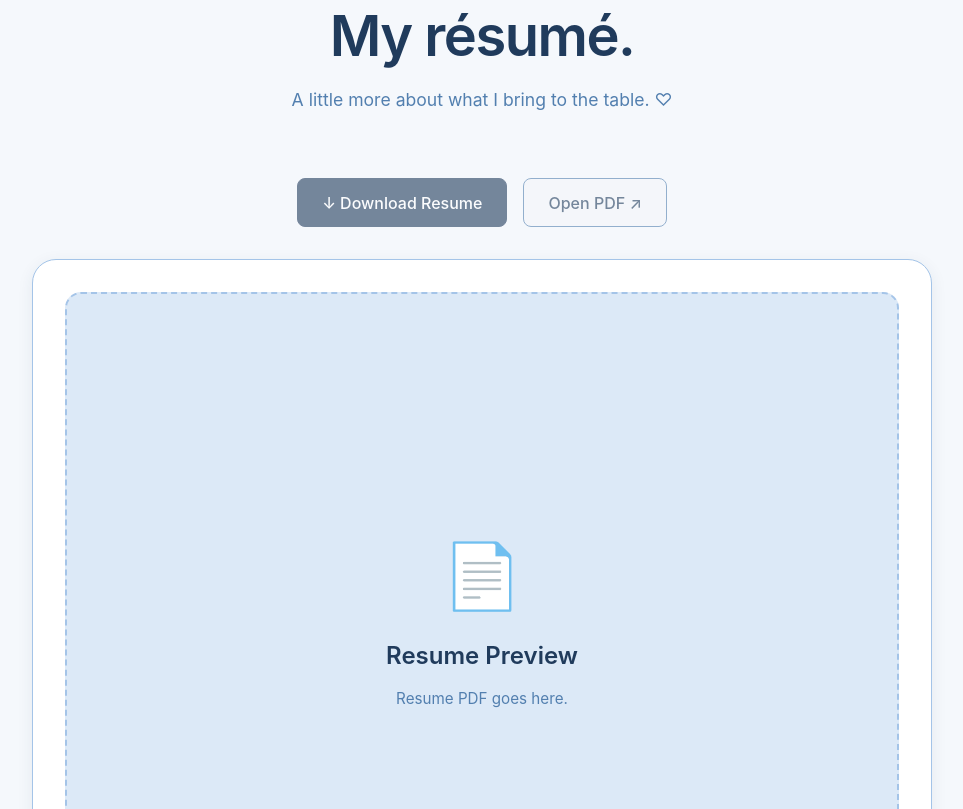
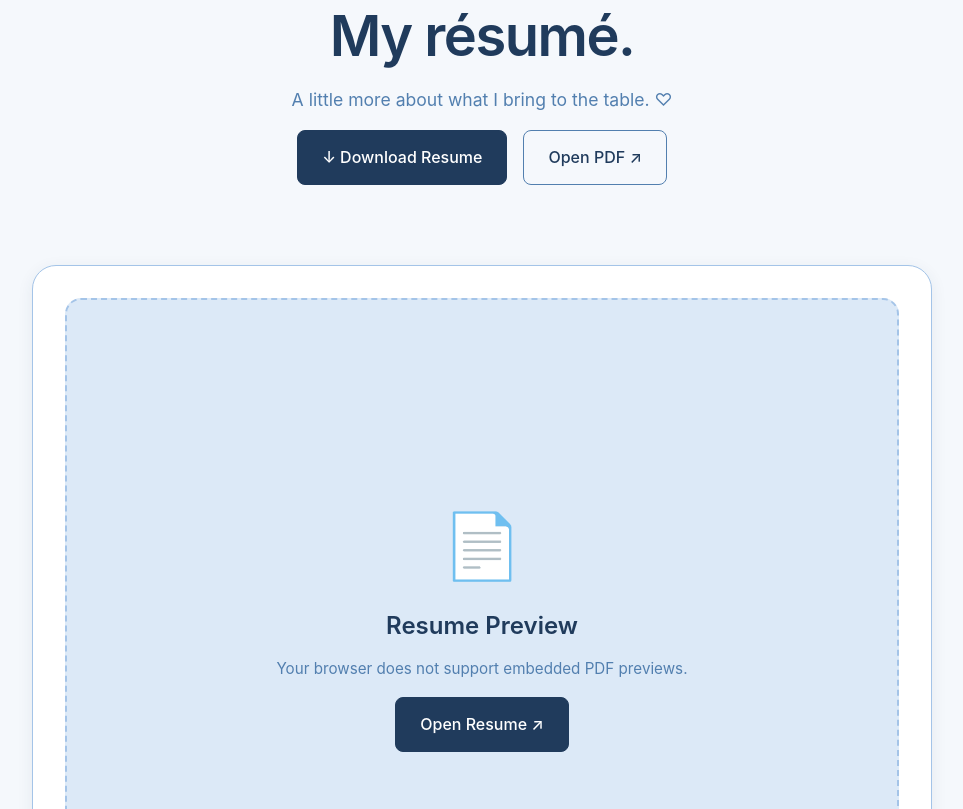
Before and after one commit to kkoppin001/kkoppin001.github.io, a plain HTML site: page resume.html in a window 1280 px wide. Shown: the part 191-1000 px from the top of the page, without its empty margins (158-1121 px from the left). Drawn offline with Linux system fonts and the light colour scheme.

Commit message:
added resume to page

```diff
--- a/resume.html
+++ b/resume.html
@@ -4,7 +4,7 @@
     <meta charset="UTF-8">
     <meta name="viewport" content="width=device-width, initial-scale=1.0">
 
-    <meta name="description" content="View Kalli Koppin's professional resume.">
+    <meta name="description" content="View and download Kalli Koppin's professional resume.">
 
     <title>Kalli Koppin | Resume</title>
 
@@ -16,6 +16,7 @@
 
     <!-- Navigation -->
     <header class="header">
+
         <nav class="navbar container" aria-label="Main navigation">
 
             <a href="index.html" class="logo">KK.</a>
@@ -42,6 +43,7 @@
             </ul>
 
         </nav>
+
     </header>
 
     <main class="container resume-page">
@@ -59,29 +61,42 @@
                 A little more about what I bring to the table. ♡
             </p>
 
-        </section>
-
             <!-- Resume Actions -->
             <div class="resume-actions">
 
-            <!-- TODO: Connect buttons to resume PDF -->
+                <a
+                    href="assets/documents/November%202026%20Resume.pdf"
+                    class="btn btn-primary"
+                    download="Kalli-Koppin-Resume.pdf"
+                >
+                    ↓ Download Resume
+                </a>
 
-            <button class="btn btn-primary" type="button" disabled>
-                ↓ Download Resume
-            </button>
-
-            <button class="btn btn-secondary" type="button" disabled>
+                <a
+                    href="assets/documents/November%202026%20Resume.pdf"
+                    class="btn btn-secondary"
+                    target="_blank"
+                    rel="noopener noreferrer"
+                >
                     Open PDF ↗
-            </button>
+                </a>
 
             </div>
 
-        <!-- Resume Preview -->
+        </section>
+
+
+        <!-- Resume PDF Preview -->
         <section class="resume-section">
 
             <div class="resume-card">
 
-                <!-- TODO: Replace placeholder with embedded resume PDF -->
+                <object
+                    data="assets/documents/November%202026%20Resume.pdf"
+                    type="application/pdf"
+                    class="resume-preview"
+                    aria-label="Kalli Koppin's Resume"
+                >
 
                     <div class="resume-placeholder">
 
@@ -89,15 +104,30 @@
 
                         <h2>Resume Preview</h2>
 
-                    <p>Resume PDF goes here.</p>
+                        <p>
+                            Your browser does not support
+                            embedded PDF previews.
+                        </p>
+
+                        <a
+                            href="assets/documents/November%202026%20Resume.pdf"
+                            class="btn btn-primary"
+                            target="_blank"
+                            rel="noopener noreferrer"
+                        >
+                            Open Resume ↗
+                        </a>
 
                     </div>
+
+                </object>
 
             </div>
 
         </section>
 
-        <!-- Experience Call to Action -->
+
+        <!-- Call to Action -->
         <section class="resume-cta-section">
 
             <div class="resume-cta">
@@ -109,17 +139,24 @@
                 <h2>There's more to my story.</h2>
 
                 <p>
-                    Explore my professional experience, education,
-                    technical skills, and the projects I've worked on.
+                    Explore my professional experience,
+                    education, technical skills, and
+                    the projects I've worked on.
                 </p>
 
                 <div class="resume-actions">
 
-                    <a href="experience.html" class="btn btn-primary">
+                    <a
+                        href="experience.html"
+                        class="btn btn-primary"
+                    >
                         View my experience
                     </a>
 
-                    <a href="projects.html" class="btn btn-secondary">
+                    <a
+                        href="projects.html"
+                        class="btn btn-secondary"
+                    >
                         Explore my projects
                     </a>
 
@@ -131,11 +168,14 @@
 
     </main>
 
+
     <!-- Footer -->
     <footer class="footer">
+
         <div class="container">
             <p>Made with ♡</p>
         </div>
+
     </footer>
 
 </body>
```
Lines whose indentation alone changed are shown as unchanged.
